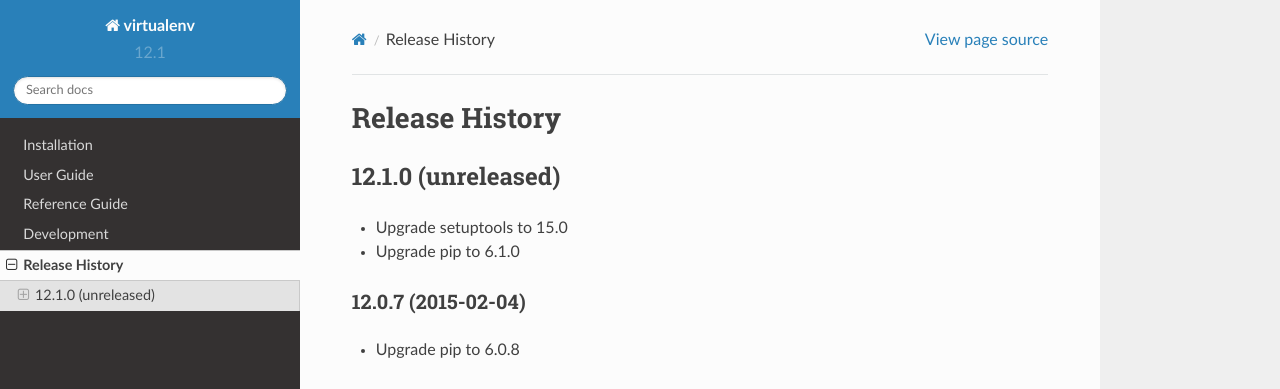
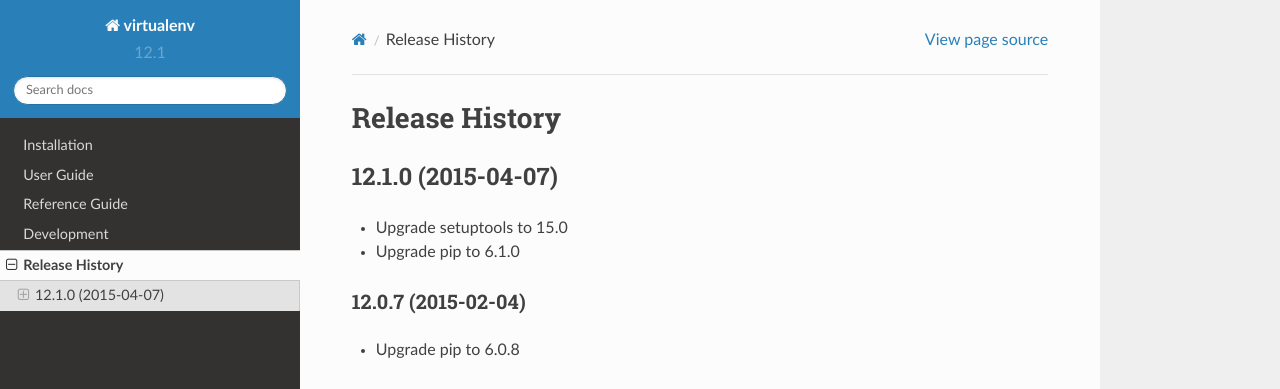
Before and after one commit to pypa/virtualenv, a Sphinx documentation site: the page built from docs/changes.rst, in a window 1280 px wide and 900 px high. Shown: the top 389 px of the window. Built offline with Sphinx 7.4.7 and the Read the Docs theme 2.0.0, drawn with Linux system fonts in a browser that asks for light colours.

```diff
--- a/docs/changes.rst
+++ b/docs/changes.rst
@@ -1,7 +1,7 @@
 Release History
 ===============
 
-12.1.0 (unreleased)
+12.1.0 (2015-04-07)
 ~~~~~~~~~~~~~~~~~~~
 
 * Upgrade setuptools to 15.0
--- a/virtualenv.py
+++ b/virtualenv.py
@@ -2,7 +2,7 @@
 """Create a "virtual" Python installation
 """
 
-__version__ = "12.1.dev0"
+__version__ = "12.1.0"
 virtualenv_version = __version__  # legacy
 
 import base64
```
